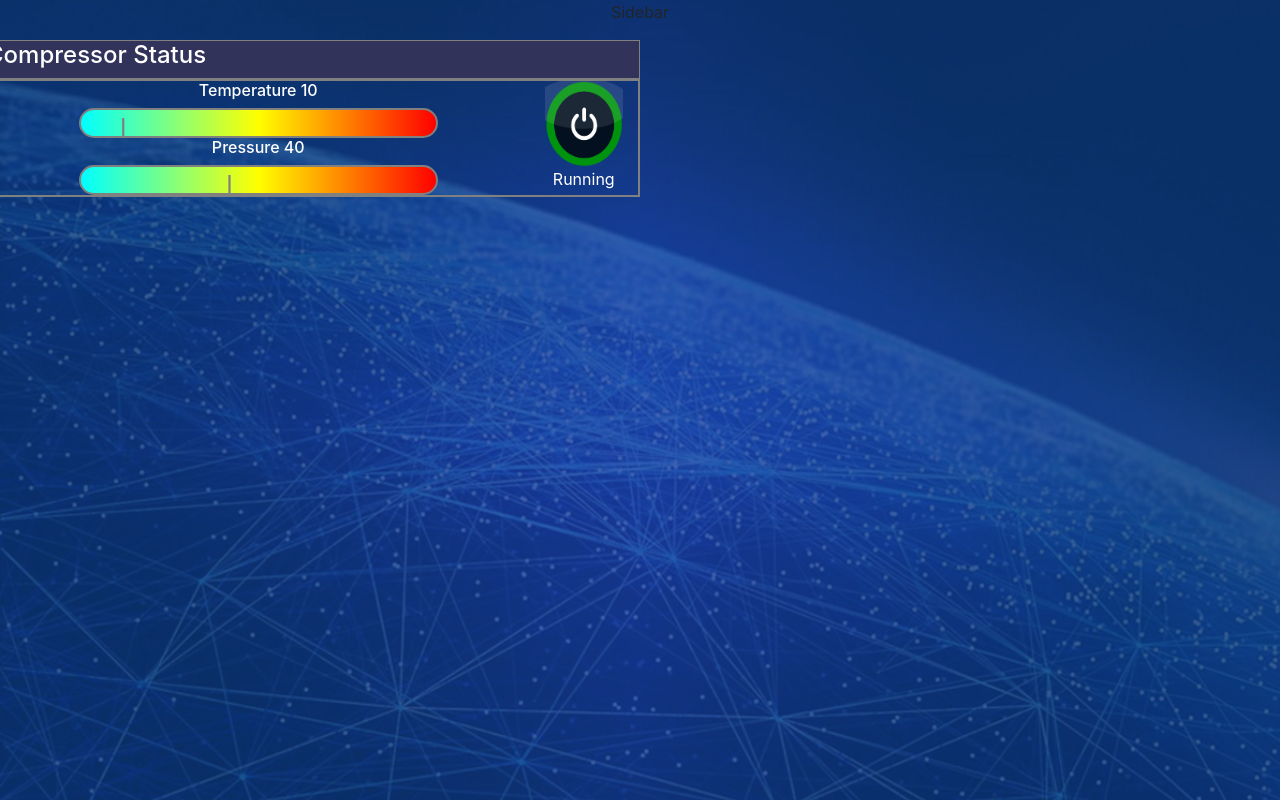
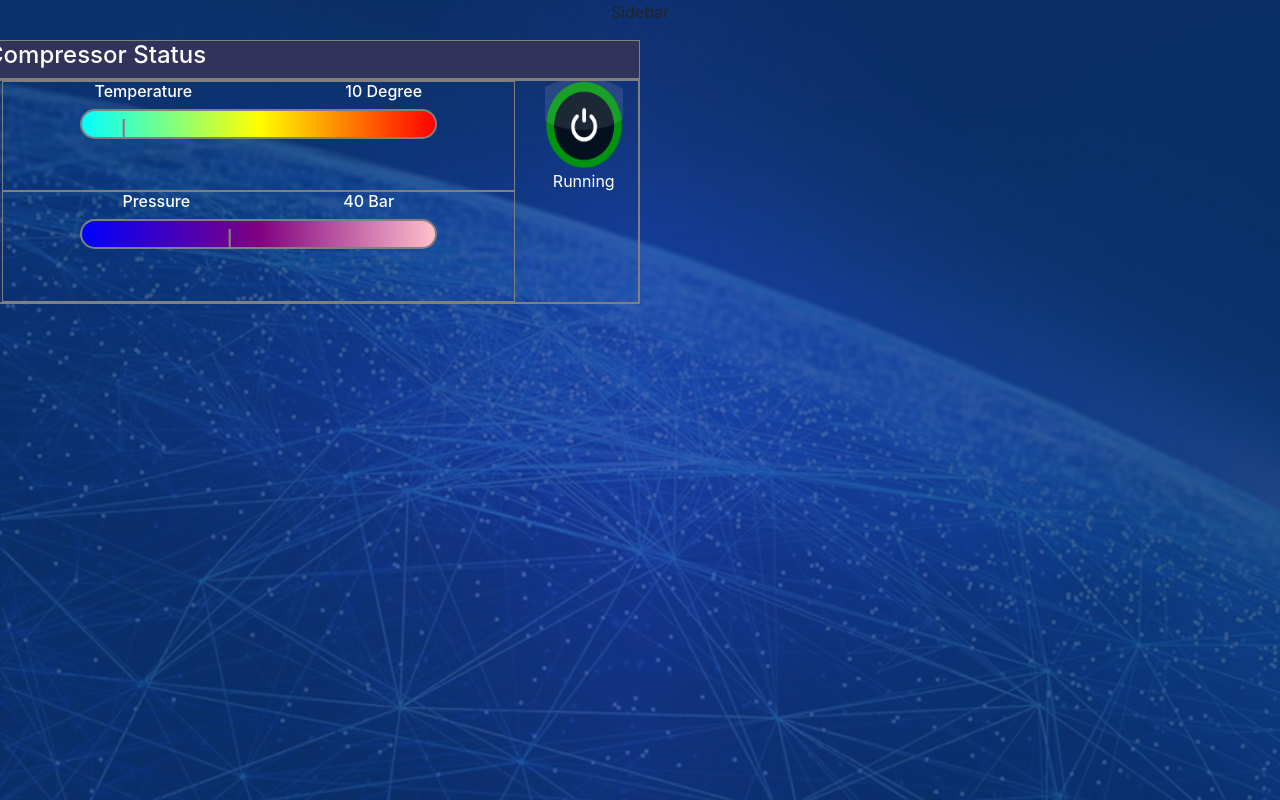
Before and after one commit to creativein/vantage, a React (Create React App) app: page / in a window 1280 px wide. Built offline with nearby package versions, Linux system fonts and the light colour scheme.

Commit message:
Compressor Status done

```diff
--- a/package.json
+++ b/package.json
@@ -4,6 +4,7 @@
   "private": true,
   "dependencies": {
     "bootstrap": "^4.3.1",
+    "classnames": "^2.2.6",
     "react": "^16.6.3",
     "react-dom": "^16.6.3",
     "react-redux": "^6.0.1",
--- a/src/components/compressor/CompressorStatus.css
+++ b/src/components/compressor/CompressorStatus.css
@@ -20,6 +20,6 @@
 
 
 img{
-    height: 75%;
+    height: 40%;
     width: 100%;
 }
--- a/src/components/compressor/CompressorStatus.js
+++ b/src/components/compressor/CompressorStatus.js
@@ -29,8 +29,8 @@ export default class CompressorStatus extends Component {
         </div>
         <div className="row compressor-status">
           <div className="col-lg-10">
-            <MeasureWidget label="Temperature" value={this.props.temp} />
-            <MeasureWidget label="Pressure" value={this.props.pressure} />
+            <MeasureWidget label="Temperature" value={this.props.temp} unit="Degree" />
+            <MeasureWidget label="Pressure" value={this.props.pressure} gradType="2" unit="Bar" />
           </div>
           <div className="col-lg-2">
             <img src={this.statusUrl} alt="Running Status"></img>
--- a/src/components/widgets/MeasureWidget.css
+++ b/src/components/widgets/MeasureWidget.css
@@ -1,6 +1,10 @@
 
+.widget-container{
+  padding-bottom: 10%;
+  border:1px solid grey;
 
-#grad1 {
+}
+.widget {
     position:relative;
       height: 30px;
       width:70%;
@@ -9,6 +13,14 @@
       margin: 0 auto;
 
       background-color: red; /* For browsers that do not support gradients */
+
+    }
+
+    .gradient-2{
+      background-image: linear-gradient(to right, blue, purple, pink); /* Standard syntax
+      (must be last) */
+    }
+    .gradient-1{
       background-image: linear-gradient(to right, aqua, yellow, red); /* Standard syntax
       (must be last) */
     }
@@ -18,3 +30,7 @@
     font-size:x-large;
     color: grey
     }
+
+    .widget-container .label-val{
+      margin-left: 30%;
+    }
--- a/src/components/widgets/MeasureWidget.js
+++ b/src/components/widgets/MeasureWidget.js
@@ -1,5 +1,8 @@
 import React, { Component } from 'react'
 import './MeasureWidget.css';
+import classNames from 'classnames';
+
+
 export default class MeasureWidget extends Component {
     pointer;
     constructor(props) {
@@ -11,12 +14,20 @@ export default class MeasureWidget extends Component {
         this.pointer.current.style.left = this.props.value + offset + '%';
     }
     render() {
-
+        var widgetBarClasses = classNames(
+            'widget',
+            {
+                'gradient-1': !this.props.gradType || this.props.gradType == 1,
+                'gradient-2': this.props.gradType == 2
+            }
+        );
 
         return (
-            <div>
-                <h6>{this.props.label} <span className="label label-default">{this.props.value}</span></h6>
-                <div id="grad1">
+            <div className="widget-container">
+                <h6>{this.props.label}
+                    <span className="label label-default label-val">{this.props.value}  {this.props.unit}</span>
+                </h6>
+                <div className={widgetBarClasses}>
                     <span ref={this.pointer} className="pointer">I</span>
                 </div>
             </div>
--- a/src/containers/Compressor.js
+++ b/src/containers/Compressor.js
@@ -27,9 +27,9 @@ class Compressor extends Component {
             <div className="row">
                 <div className="col-lg-6">
                     <CompressorStatus
-                    temp={this.props.compressorStat.temperature}
-                    pressure={this.props.compressorStat.pressure}
-                    isRunning={this.props.compressorStat.isRunning} />
+                        temp={this.props.compressorStat.temperature}
+                        pressure={this.props.compressorStat.pressure}
+                        isRunning={this.props.compressorStat.isRunning} />
                 </div>
                 <div className="col-lg-6">
 
```
